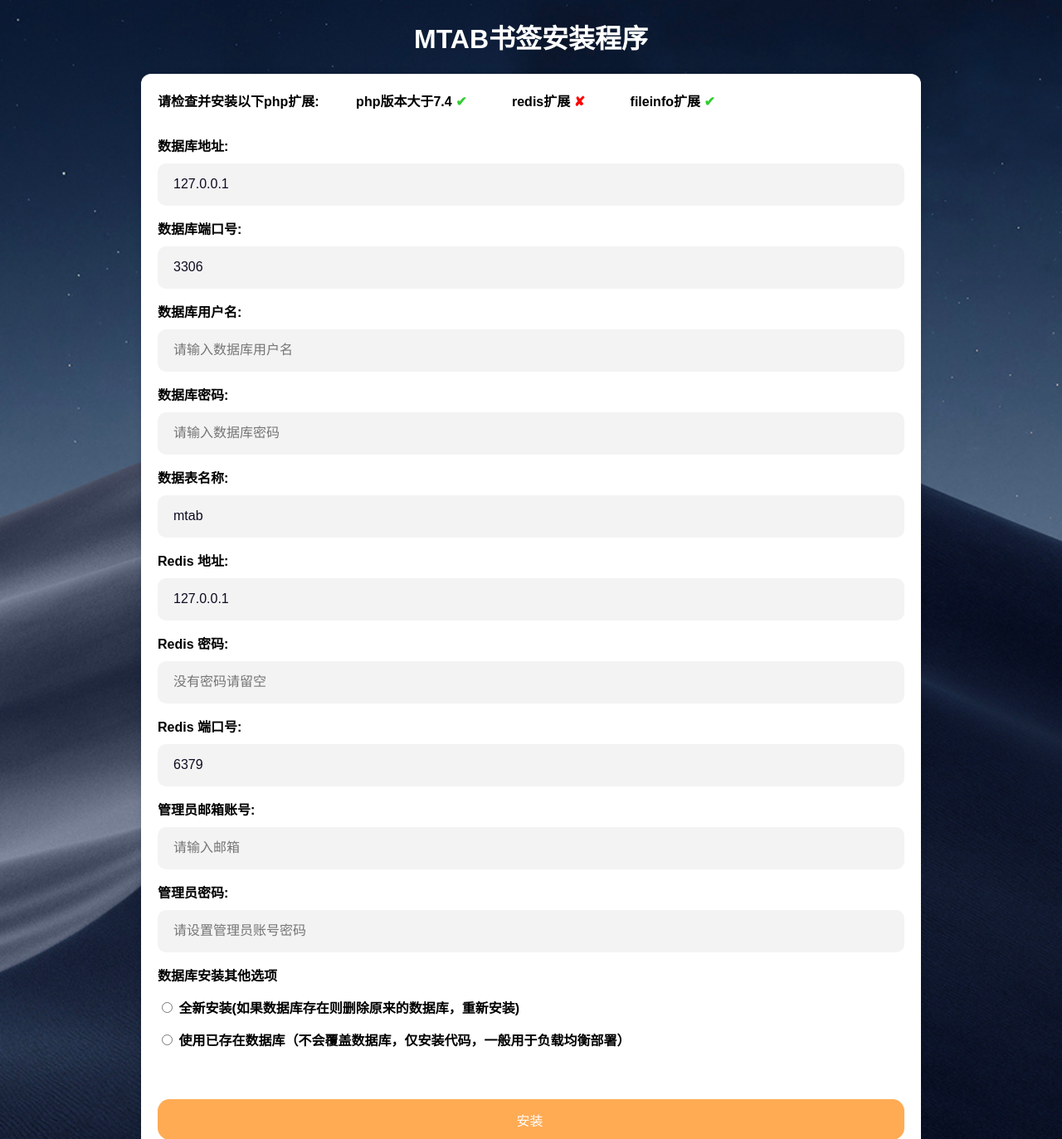
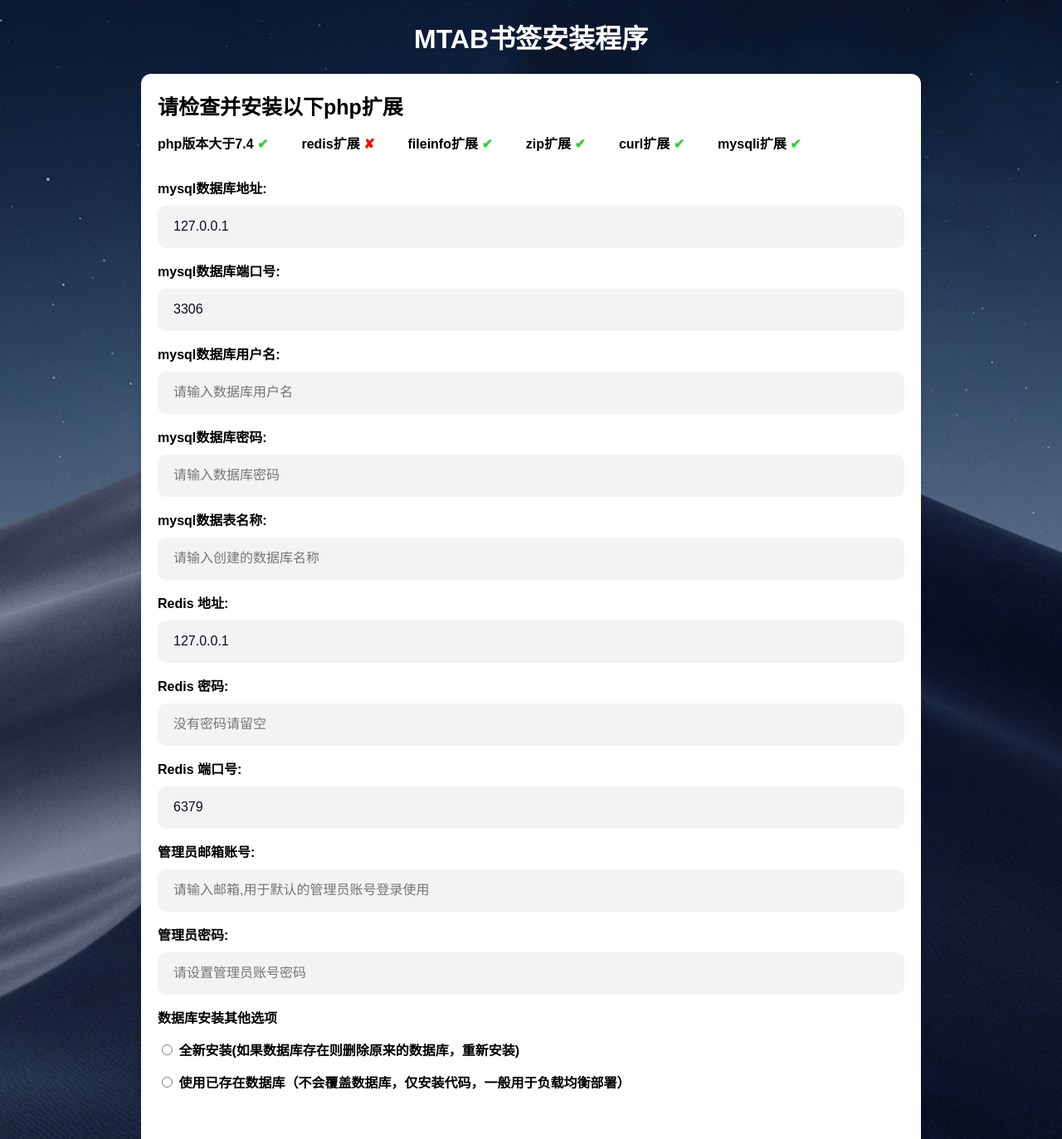
Before and after one commit to tsxcw/mtab, a PHP site: page /install.php in a window 1280 px wide. Shown: the top 1373 px of the page at 83% size. Run offline with PHP 8.4, Linux system fonts and the light colour scheme.

Commit message:
优化安装方式

```diff
--- a/public/install.php
+++ b/public/install.php
@@ -19,9 +19,20 @@
     $redis_ext = true;
 }
 $fileinfo_ext = false;
-
 if (extension_loaded('fileinfo')) {
     $fileinfo_ext = true;
+}
+$zip_ext = false;
+if (extension_loaded('zip')) {
+    $zip_ext = true;
+}
+$mysqli_ext = false;
+if (extension_loaded('mysqli')) {
+    $mysqli_ext = true;
+}
+$curl_ext = false;
+if (extension_loaded('curl')) {
+    $curl_ext = true;
 }
 // 连接数据库
 $servername = 'localhost';
@@ -29,7 +40,7 @@
 $db_password = params('db_password', false);
 $db_host = params('db_host', '127.0.0.1');
 $db_port = params('db_port', 3306);
-$table_name = params('table_name', 'mtab');
+$table_name = params('table_name', '');
 $admin_email = params('admin_email', '');
 $admin_password = params('admin_password', '');
 $database_type = params('database_type', 1);//1=全新安装，2=使用已存在数据库不安装数据库
@@ -39,7 +50,7 @@
 $error = false;
 $conn = null;
 $status = false;
-if ($db_username && $php_version && $redis_ext && $fileinfo_ext) {
+if ($db_username && $php_version && $redis_ext && $fileinfo_ext && $curl_ext && $zip_ext) {
     $conn = new mysqli($db_host, $db_username, $db_password, null, $db_port);
     if ($conn->connect_error) {
         $error = '数据库连接失败';
@@ -213,8 +224,8 @@
     <?php } ?>
     <h1 style="text-align: center;color: #fff">MTAB书签安装程序</h1>
     <form method='post' action='install.php'>
-        <div style="margin-bottom: 30px">
-            <b style="margin-right: 40px">请检查并安装以下php扩展:</b>
+        <div style="font-size: 25px;font-weight: bold;margin-bottom: 15px;">请检查并安装以下php扩展</div>
+        <div style="margin-bottom: 30px;display: flex;flex-wrap: wrap;gap:15px 40px;">
             <b>
                 php版本大于7.4
                 <?php if ($php_version) { ?>
@@ -223,7 +234,7 @@
                     <span style='color: red'>✘</span>
                 <?php } ?>
             </b>
-            <b style="margin-left: 50px">
+            <b>
                 redis扩展
                 <?php if ($redis_ext) { ?>
                     <span style='color: limegreen'>✔</span>
@@ -231,7 +242,7 @@
                     <span style='color: red'>✘</span>
                 <?php } ?>
             </b>
-            <b style='margin-left: 50px'>
+            <b>
                 fileinfo扩展
                 <?php if ($fileinfo_ext) { ?>
                     <span style='color: limegreen'>✔</span>
@@ -239,23 +250,48 @@
                     <span style='color: red'>✘</span>
                 <?php } ?>
             </b>
+            <b>
+                zip扩展
+                <?php if ($zip_ext) { ?>
+                    <span style='color: limegreen'>✔</span>
+                <?php } else { ?>
+                    <span style='color: red'>✘</span>
+                <?php } ?>
+            </b>
+            <b>
+                curl扩展
+                <?php if ($curl_ext) { ?>
+                    <span style='color: limegreen'>✔</span>
+                <?php } else { ?>
+                    <span style='color: red'>✘</span>
+                <?php } ?>
+            </b>
+            <b>
+                mysqli扩展
+                <?php if ($mysqli_ext) { ?>
+                    <span style='color: limegreen'>✔</span>
+                <?php } else { ?>
+                    <span style='color: red'>✘</span>
+                <?php } ?>
+            </b>
         </div>
-        <label for='db_host'>数据库地址:</label>
+        <label for='db_host'>mysql数据库地址:</label>
         <input value="<?php echo $db_host; ?>" placeholder="127.0.0.1" type='text' name='db_host' id='db_host' required><br>
-        <label for='db_port'>数据库端口号:</label>
+        <label for='db_port'>mysql数据库端口号:</label>
         <input type='number' value="<?php echo $db_port; ?>" placeholder='默认 3306' name='db_port' id='db_port'
                required><br>
-        <label for='db_username'>数据库用户名:</label>
+        <label for='db_username'>mysql数据库用户名:</label>
         <input type='text' placeholder="请输入数据库用户名" value="<?php echo $db_username; ?>" name='db_username'
                id='db_username' required><br>
-        <label for='db_password'>数据库密码:</label>
+        <label for='db_password'>mysql数据库密码:</label>
         <input type='text' name='db_password' value="<?php echo $db_password; ?>" placeholder="请输入数据库密码"
                id='db_password' required><br>
-        <label for='table_name'>数据表名称:</label>
-        <input type='text' value="<?php echo $table_name; ?>" name='table_name' id='table_name' required><br>
+        <label for='table_name'>mysql数据表名称:</label>
+        <input type='text' value="<?php echo $table_name; ?>" placeholder="请输入创建的数据库名称" name='table_name'
+               id='table_name' required><br>
 
         <label for='redis_host'>Redis 地址:</label>
-        <input type='text' value="<?php echo $redis_host; ?>" name='redis_host' id='redis_host'><br>
+        <input type='text' value="<?php echo $redis_host; ?>" placeholder="请输入Redis地址IP/域名" name='redis_host' id='redis_host'><br>
         <label for='redis_password'>Redis 密码:</label>
         <input type='text' value="<?php echo $redis_password; ?>" name='redis_password' placeholder="没有密码请留空"
                id='redis_password'><br>
@@ -264,7 +300,8 @@
                id='redis_port'
                required><br>
         <label for='redis_port'>管理员邮箱账号:</label>
-        <input type='text' value="<?php echo $admin_email; ?>" placeholder='请输入邮箱' name='admin_email'
+        <input type='text' value="<?php echo $admin_email; ?>" placeholder='请输入邮箱,用于默认的管理员账号登录使用'
+               name='admin_email'
                id='redis_port'
                required><br>
         <label for='redis_port'>管理员密码:</label>
```
